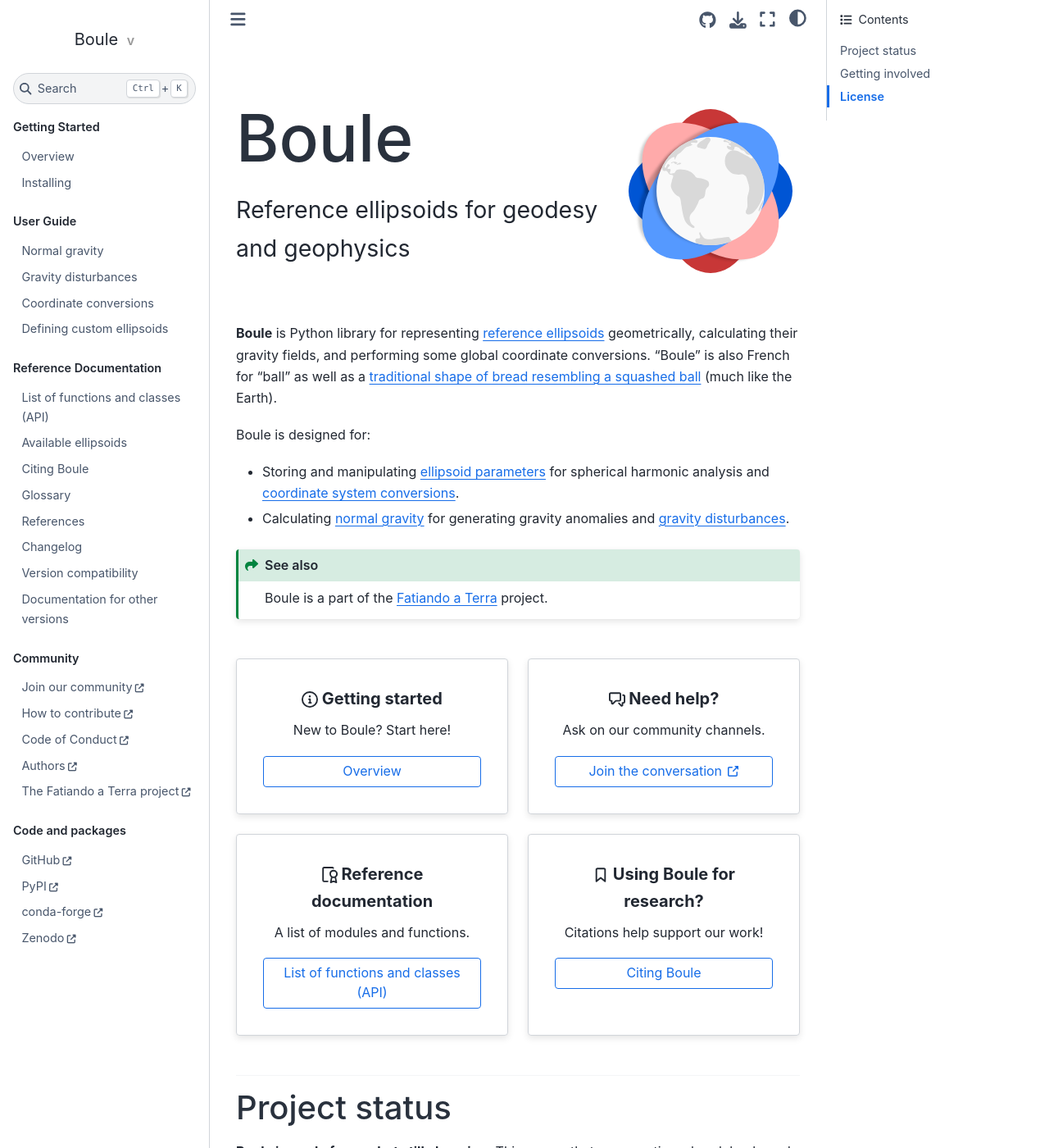
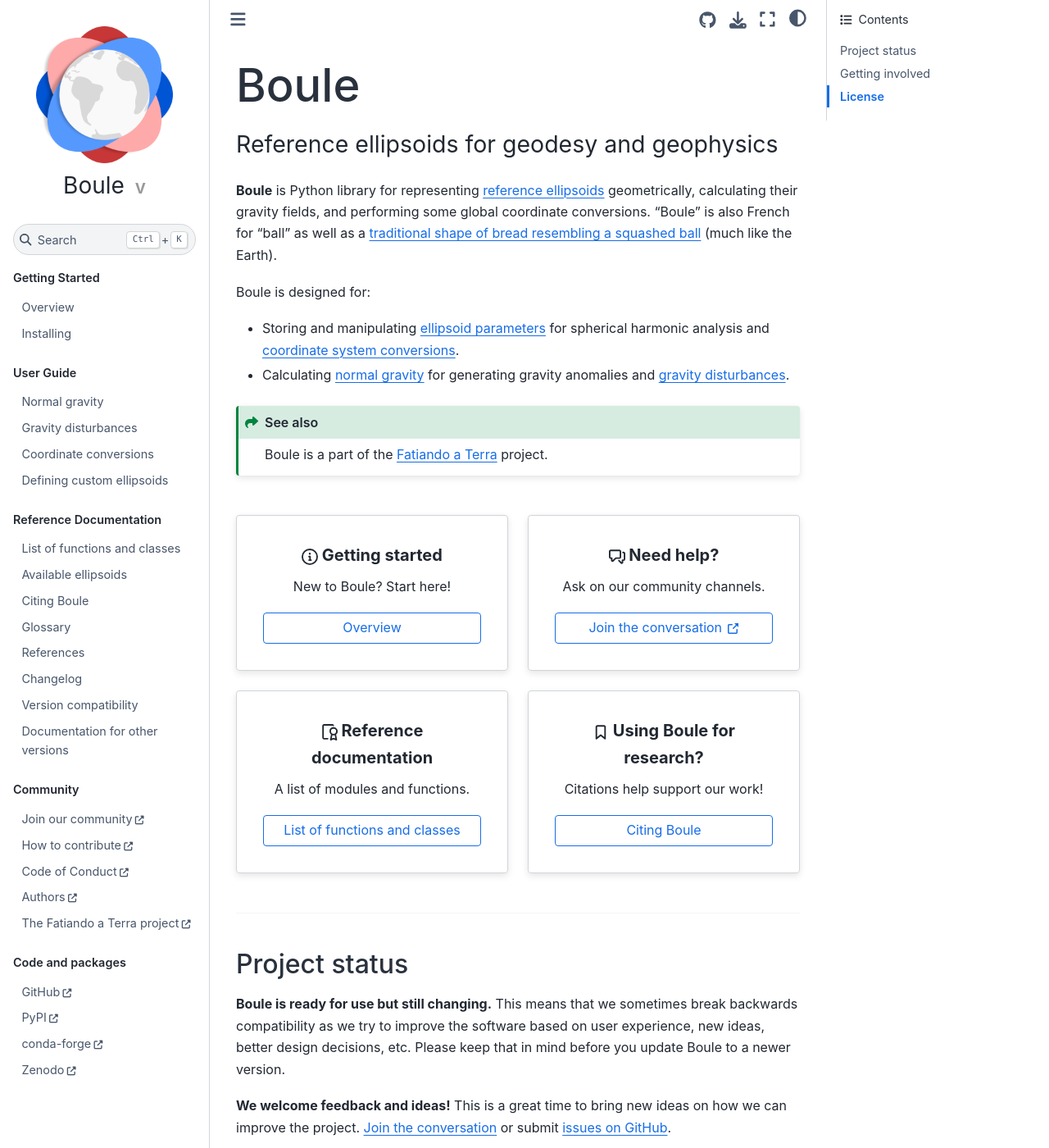
Before and after one commit to fatiando/boule, a Sphinx documentation site: the page built from doc/index.rst, in a window 1280 px wide and 1400 px high. Shown: the whole window at 82% size. Built offline with Sphinx 7.4.7 and the Sphinx Book theme 1.1.4, drawn with Linux system fonts in a browser that asks for light colours; the version number could not be read and is left out; some of the changed text lies outside the part shown.

Commit message:
Add the logo to the documentation navigation side bar (#323)
Found a way to add the logo and still keep the project name and version
in the left navigation bar. This means we don't need the logo in the
front page anymore and can remove the grid setup. An added benefit is
that the front page headings are now h2 instead of h1 since we can add
the project name as the h1 normally using rst syntax instead of raw
html.

```diff
--- a/doc/_static/custom.css
+++ b/doc/_static/custom.css
@@ -7,10 +7,6 @@
 
 .lead {
   font-size: 1.5rem;
-}
-
-.front-page-callout {
-  margin-bottom: 4rem;
 }
 
 /* Try to make the jupyter-sphinx style match sphinx-gallery for consistency */
@@ -32,3 +28,16 @@
 .jupyter_container div.code_cell pre {
   padding: 10px;
 }
+
+/* Make the h1 elements larger */
+h1 {
+  font-size: 3.5rem;
+}
+.navbar-brand .logo__title {
+  font-size: 1.75rem;
+}
+
+/* Reduce the size of the logo on the sidebar */
+.navbar-brand img {
+  max-width: 75%;
+}
--- a/doc/api/index.rst
+++ b/doc/api/index.rst
@@ -1,7 +1,7 @@
 .. _api:
 
-List of functions and classes (API)
-===================================
+List of functions and classes
+=============================
 
 .. automodule:: boule
 
--- a/doc/conf.py
+++ b/doc/conf.py
@@ -12,7 +12,8 @@
 # -----------------------------------------------------------------------------
 project = "Boule"
 year = dt.datetime.now(tz=dt.timezone.utc).date().year
-copyright = f"{year}, The {project} Developers"
+author = f"The {project} Developers"
+copyright = f"{year}, {author}"
 is_dev_version = len(boule.__version__.split(".")) > 3
 version = "dev" if is_dev_version else boule.__version__
 
@@ -67,10 +68,7 @@
 
 # HTML output configuration
 # -----------------------------------------------------------------------------
-html_title = f'{project} <span class="project-version">{version}</span>'
-# Don't use the logo since it gets in the way of the project name and is
-# repeated in the front page.
-# html_logo = "_static/boule-logo.png"
+html_title = f"{project} {version}"
 html_favicon = "_static/favicon.png"
 html_last_updated_fmt = "%b %d, %Y"
 html_copy_source = True
@@ -84,7 +82,12 @@
 
 html_theme = "sphinx_book_theme"
 html_theme_options = {
-    "repository_url": "https://github.com/fatiando/boule",
+    "logo": {
+        "text": f'{project} <span class="project-version">{version}</span>',
+        "image_light": f"_static/{project.lower()}-logo.png",
+        "image_dark": f"_static/{project.lower()}-logo.png",
+    },
+    "repository_url": f"https://github.com/fatiando/{project.lower()}",
     "repository_branch": "main",
     "path_to_docs": "doc",
     "launch_buttons": {
--- a/doc/index.rst
+++ b/doc/index.rst
@@ -1,27 +1,11 @@
 .. title:: Home
 
-.. grid::
-    :gutter: 2 3 3 3
-    :margin: 5 5 0 0
-    :padding: 0 0 0 0
+Boule
+=====
 
-    .. grid-item::
-        :columns: 12 8 8 8
+.. div:: sd-fs-3
 
-        .. raw:: html
-
-            <h1 class="display-1">Boule</h1>
-
-        .. div:: sd-fs-3
-
-            Reference ellipsoids for geodesy and geophysics
-
-    .. grid-item::
-        :columns: 12 4 4 4
-
-        .. image:: ./_static/boule-logo.svg
-            :width: 200px
-            :class: sd-m-auto dark-light
+    Reference ellipsoids for geodesy and geophysics
 
 **Boule** is Python library for representing
 :term:`reference ellipsoids <reference ellipsoid>` geometrically, calculating
```
